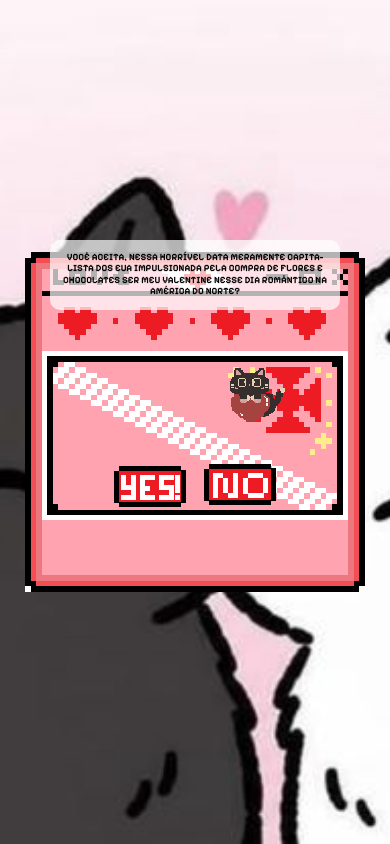
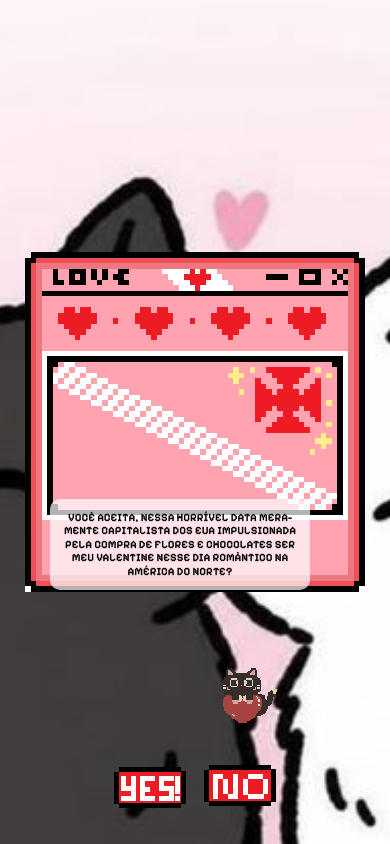
Before and after one commit to foweca/Presente-pro-Marcelo, a plain HTML site: page index.html in a window 390 px wide. Both pictures are taken after a click on the element "CHEGOU UMA MENSAGEM PARA VOCÊ!". Drawn offline with Linux system fonts and the light colour scheme; a web font is replaced by a local one.

Commit message:
Update style.css

```diff
--- a/style.css
+++ b/style.css
@@ -203,9 +203,9 @@ body {
 
     /* ================= Title Box ================= */
     .title-box {
-        margin-top: 60px;
+        margin-top: 600px;
         margin-left: 10px;
-        margin-right: 10px;
+        margin-right: 40px;
         padding: 12px;
         max-width: 90%;
         text-align: center;
@@ -213,24 +213,24 @@ body {
     }
 
     .title-box h1 {
-        font-size: 0.6rem; /* diminuiu a fonte */
+        font-size: 0.7rem;
         line-height: 1.2;
         word-wrap: break-word;
     }
 
     /* ================= Cat Image ================= */
     .cat {
-        margin-top: 40px;        /* diminui um pouco a distância do topo */
+        margin-top: 60px;        /* diminui um pouco a distância do topo */
         width: 60px;
         height: auto;
         display: block;
-        margin-left: 40%;        /* empurra um pouco para a direita sem colar na borda */
+        margin-left: 35%;        /* empurra um pouco para a direita sem colar na borda */
         margin-right: 0;         /* margem direita zero para não estourar */
     }
 
     /* ================= Buttons ================= */
     .buttons {
-        margin-bottom: 100px;
+        margin-bottom: 80px;
         gap: 10px;
         flex-wrap: wrap;
         justify-content: center;
@@ -249,7 +249,7 @@ body {
     }
 
     .final-text {
-        margin-top: 80px;
+        margin-top: 60px;
         font-size: 0.9rem; /* diminuiu a fonte */
         text-align: left;
         line-height: 1.4;
@@ -258,7 +258,7 @@ body {
     }
 
     .cat-final {
-        margin-top: 80px;
+        margin-bottom: 10px;
         width: 100px;
         height: auto;
     }
```
